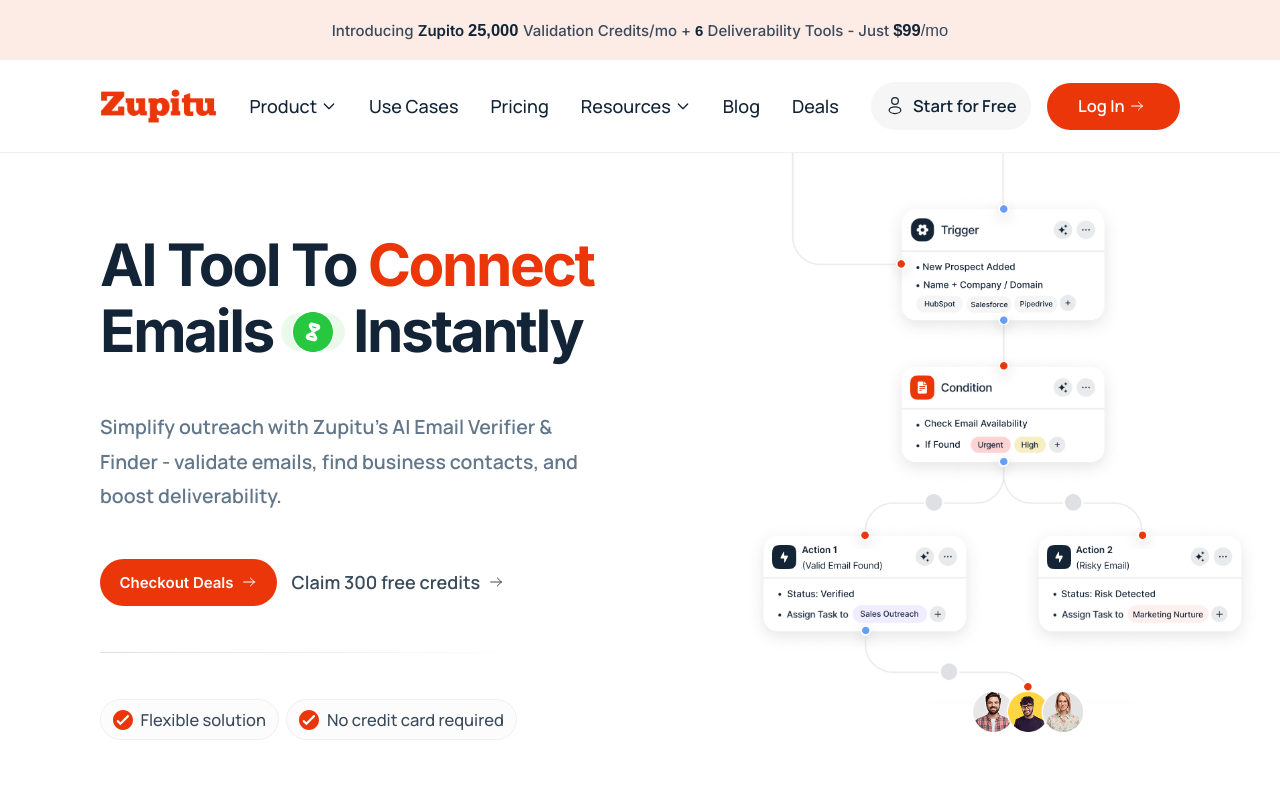
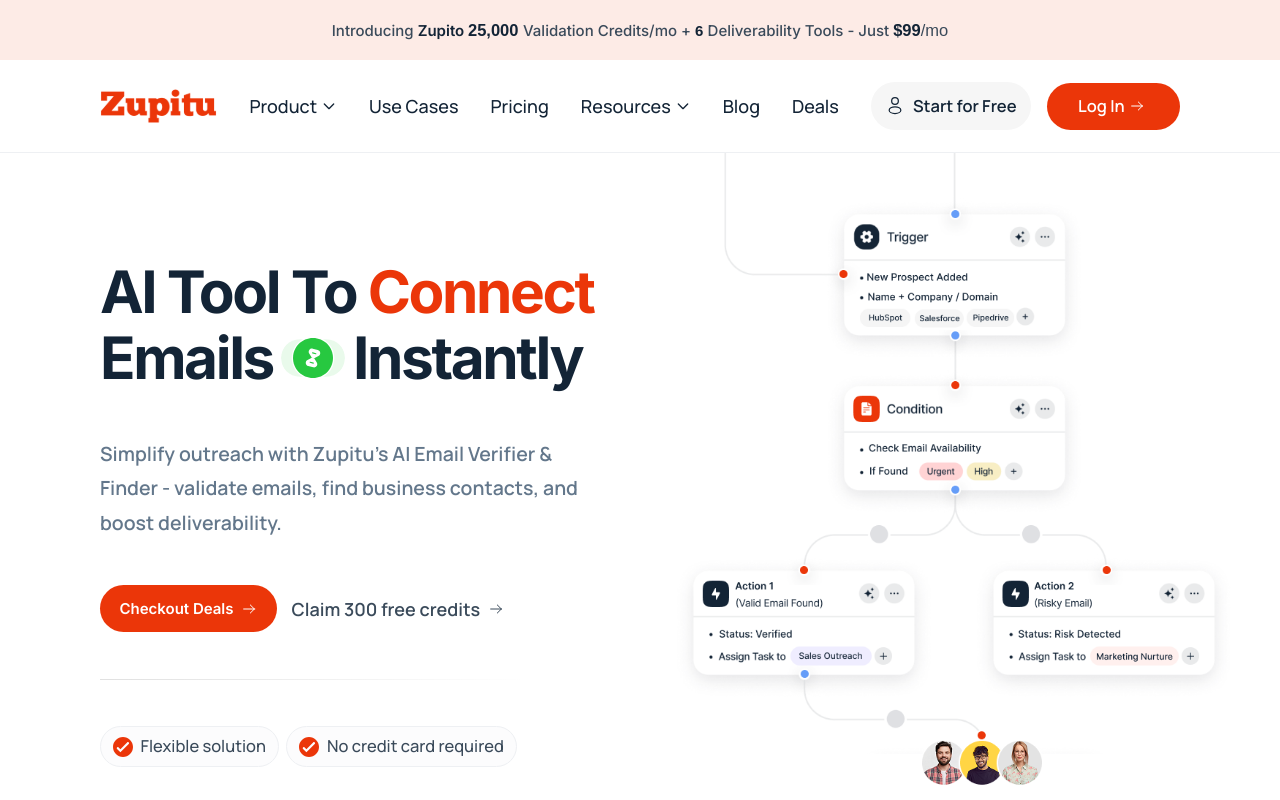
Before and after one commit to itfuturzMaharshi/zupito_website, a React (Vite) app: page /pricing in a window 1280 px wide. Shown: the top 800 px of the page. Built offline with nearby package versions, Linux system fonts and the light colour scheme.

Commit message:
set image height with

```diff
--- a/src/components/dummy-1/DummyHero.jsx
+++ b/src/components/dummy-1/DummyHero.jsx
@@ -162,12 +162,12 @@
               </div>
 
               {/* Right Section: Image - Starts right below header on desktop */}
-              <div className="w-full lg:w-auto lg:flex-1 flex items-start justify-center lg:justify-end">
-                <div className="relative w-full max-w-[435.75px]">
+              <div className="w-full lg:w-auto lg:flex-1 flex">
+                <div className="relative w-full max-w-[400.75px]">
                   <img
                     src="/images/hero_img.png"
                     alt="Zupito AI Email Verifier & Finder"
-                    className="w-full h-auto object-contain min-w-[300.75px] md:min-w-[550.75px]"
+                    className="w-full h-auto object-contain min-w-[300.75px] md:min-w-[600.75px]"
                     style={{
                       width: "100%",
                       height: "auto",
```
